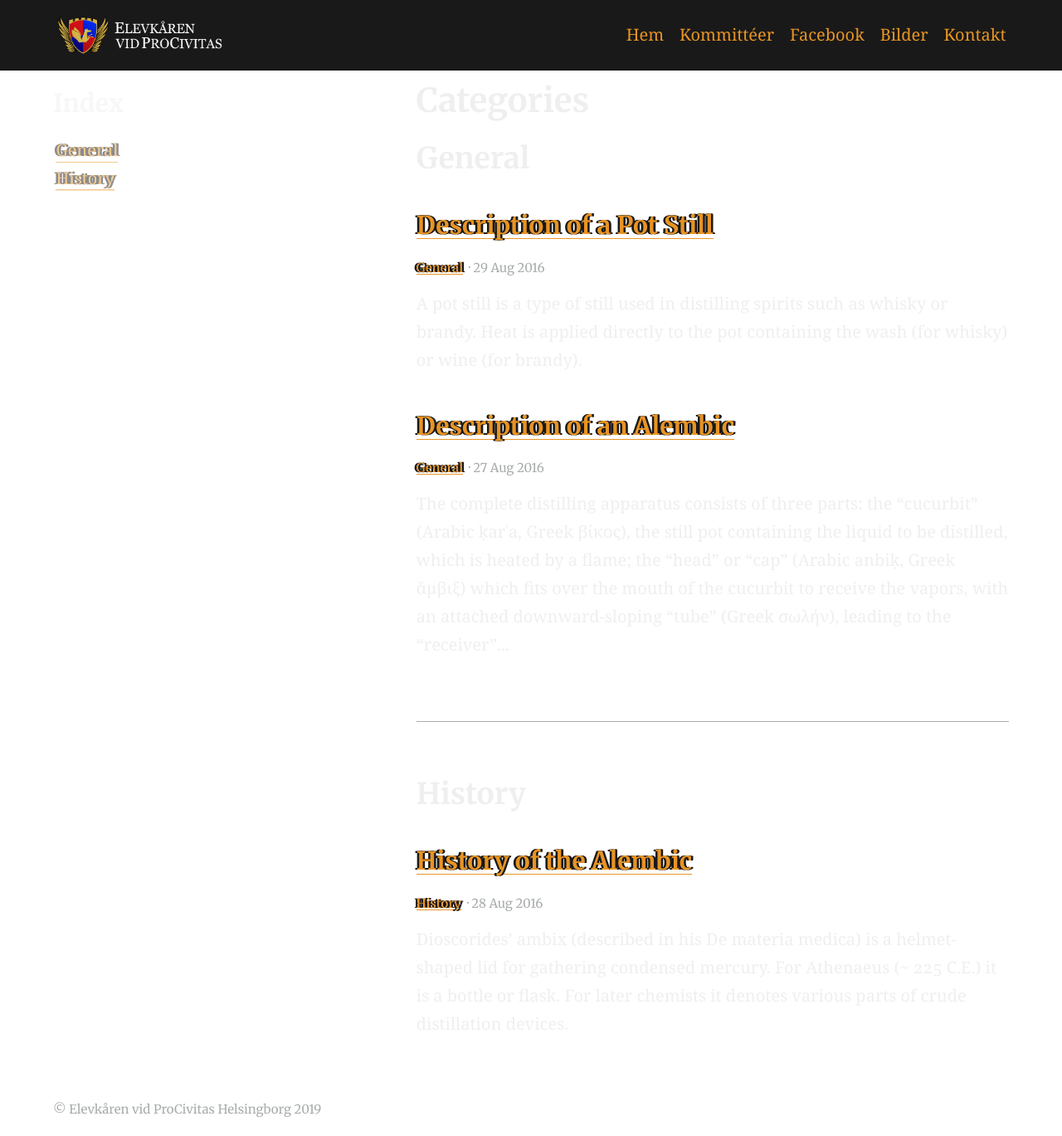
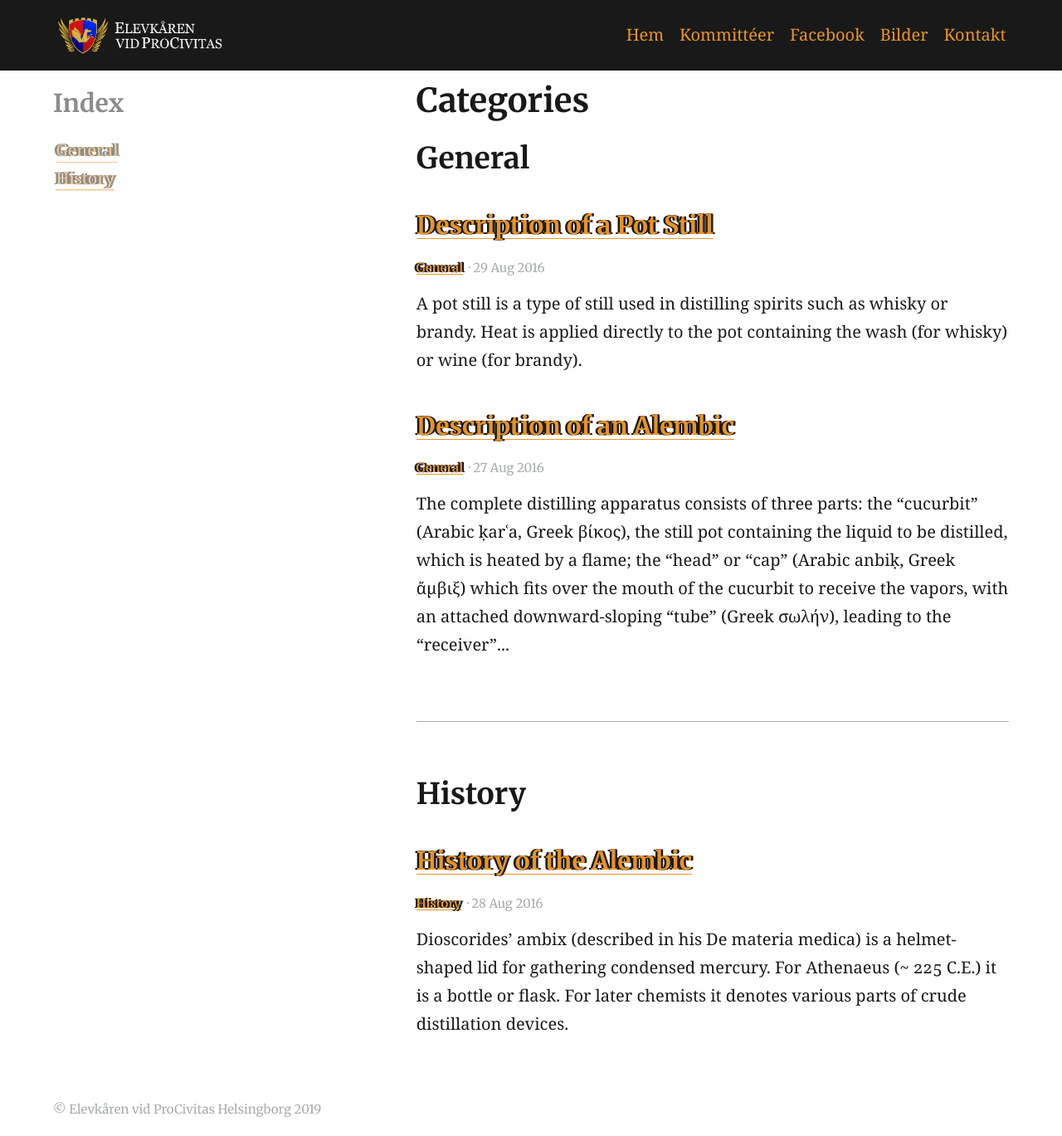
Before and after one commit to ekvp/ekvp.github.io, a Jekyll site: the page built from categories.md, in a window 1280 px wide. Shown: the whole page at 83% size. Built offline with Jekyll 4.4.1, drawn with Linux system fonts in a browser that asks for light colours.

Commit message:
Update _settings.scss

```diff
--- a/_sass/_settings.scss
+++ b/_sass/_settings.scss
@@ -5,8 +5,8 @@ $featureBackgroundColour: #f9fafa;
 $accentColour: #05bf85;
 
 // Text colours
-$headingColour: #EFEFEF;
-$bodyColour: #EFEFEF;
+$headingColour: #191919;
+$bodyColour: #191919;
 $linkColour: #E89424;
 $hoverColour: #895716;
 $focusColour: #fa407a;
```
